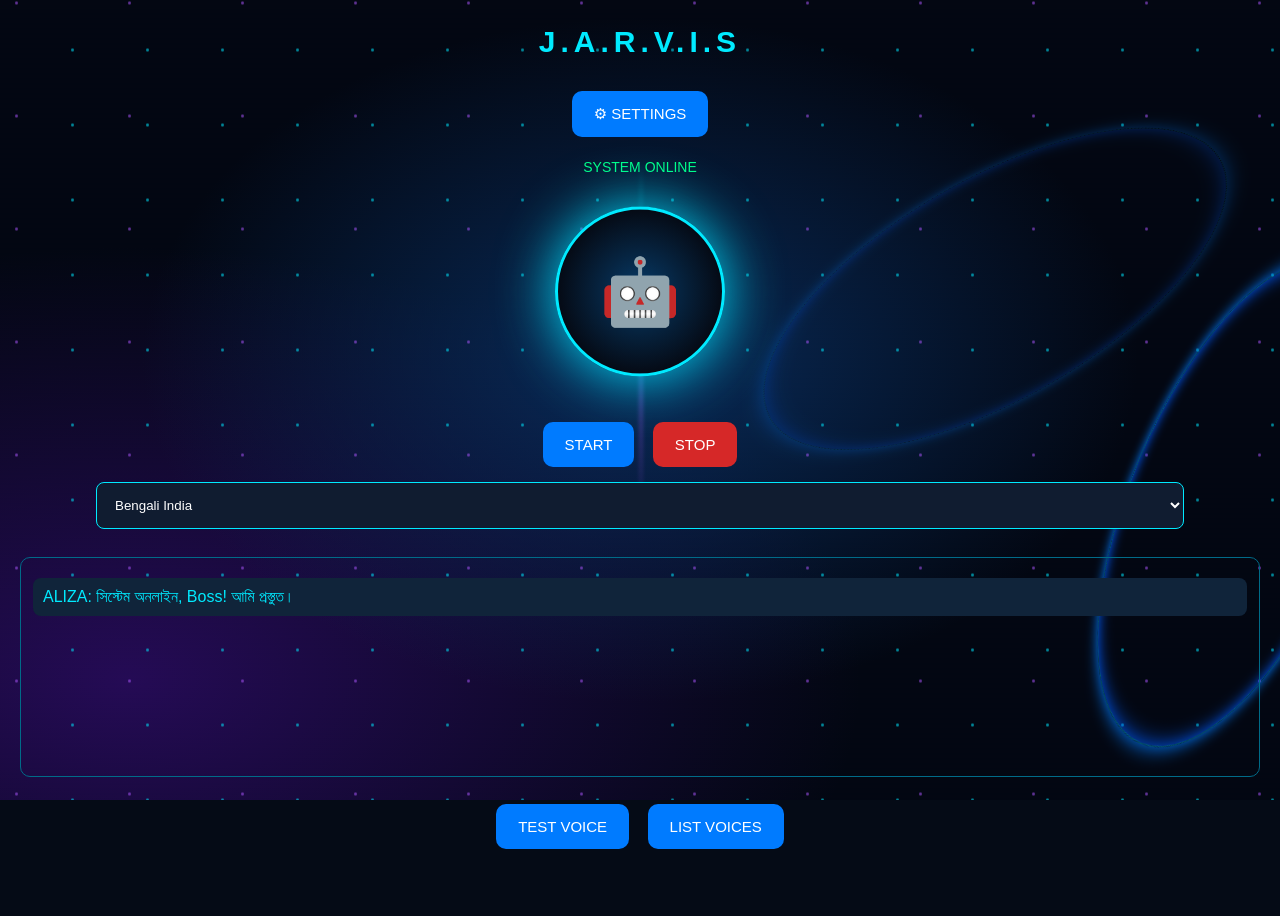
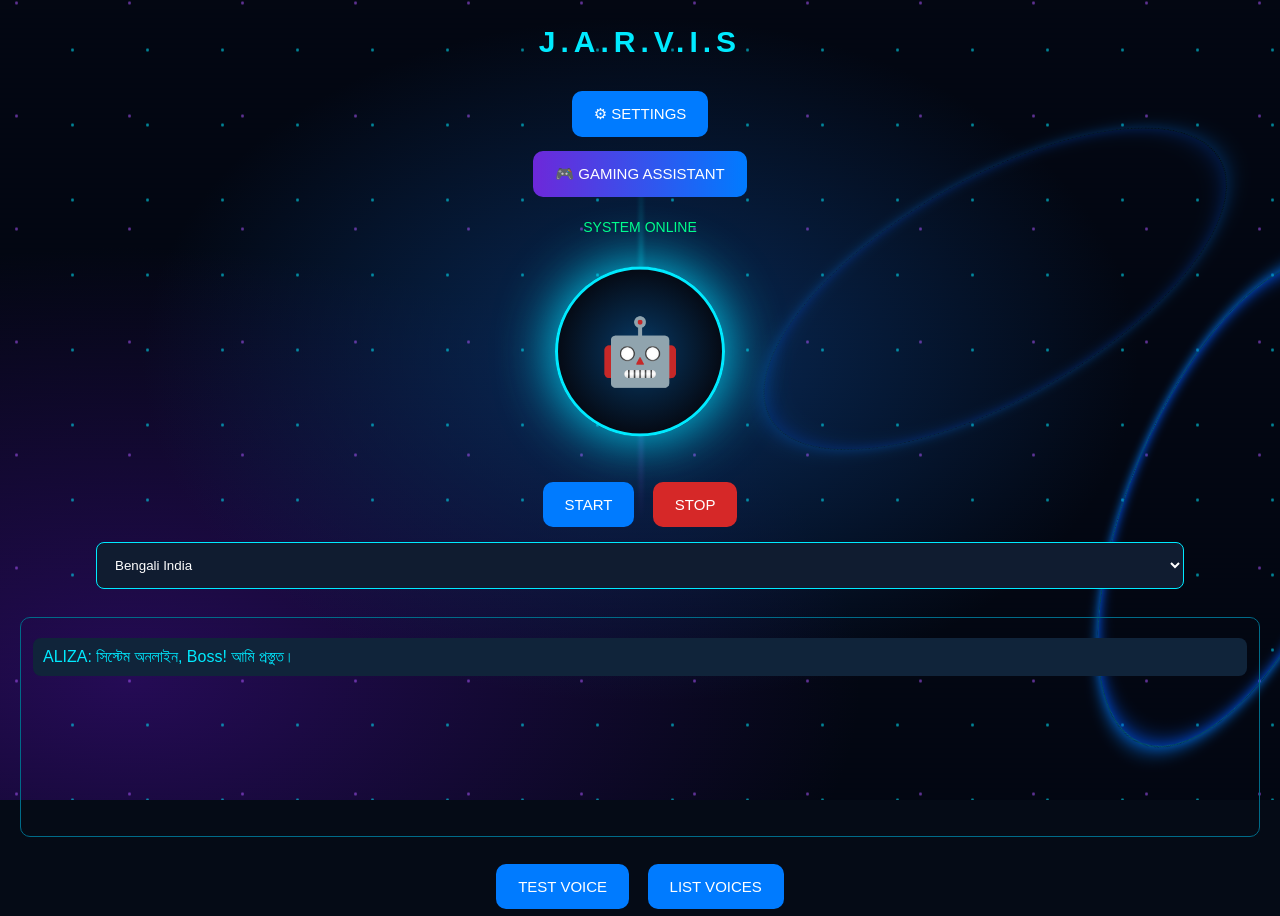
Before and after one commit to arifmiah790850-sudo/JARVIS-MOBILE, a website: page www/index.html in a window 1280 px wide. Before the commit the page ends 856 px from the top, so only its background shows below. Drawn offline with Linux system fonts and the light colour scheme.

Commit message:
Add ALIZA Gaming Assistant

```diff
--- a/www/index.html
+++ b/www/index.html
@@ -598,6 +598,77 @@ window.addEventListener("beforeunload", () => {
     stopListening();
 });
 
+
+// ALIZA_GAMING_ASSISTANT
+(function () {
+    const style = document.createElement("style");
+    style.textContent = `
+      #gamingPanel {
+        display:none; margin:15px; padding:18px;
+        background:#101c30; border:1px solid #00eaff;
+        border-radius:14px; box-shadow:0 0 20px #007bff55;
+      }
+      #gamingPanel input, #gamingPanel textarea {
+        width:100%; padding:12px; margin:8px 0;
+        background:#050b16; color:white;
+        border:1px solid #00eaff; border-radius:8px;
+      }
+      #gamingPanel textarea { min-height:90px; }
+    `;
+    document.head.appendChild(style);
+
+    const button = document.createElement("button");
+    button.id = "gamingAssistantButton";
+    button.textContent = "🎮 GAMING ASSISTANT";
+    button.style.background = "linear-gradient(90deg,#6d28d9,#007bff)";
+    button.onclick = function () {
+        const panel = document.getElementById("gamingPanel");
+        panel.style.display = panel.style.display === "block" ? "none" : "block";
+    };
+
+    const panel = document.createElement("section");
+    panel.id = "gamingPanel";
+    panel.innerHTML = `
+      <h2>🎮 ALIZA GAMING ASSISTANT</h2>
+      <p>গেমের নাম ও তোমার প্রশ্ন লেখো।</p>
+      <input id="gamingGame" placeholder="Game name (যেমন: Minecraft)">
+      <textarea id="gamingQuestion" placeholder="কী জানতে চাও?"></textarea>
+      <button id="gamingAsk">ASK ALIZA</button>
+      <button id="gamingClose" class="stop">CLOSE</button>
+      <p id="gamingStatus">Gaming Assistant Ready</p>
+    `;
+
+    const settingsButton = document.querySelector(
+        'button[onclick="toggleCustomization()"]'
+    );
+    if (!settingsButton || !settingsButton.parentElement) return;
+
+    settingsButton.parentElement.after(button, panel);
+
+    document.getElementById("gamingClose").onclick = function () {
+        panel.style.display = "none";
+    };
+
+    document.getElementById("gamingAsk").onclick = async function () {
+        const game = document.getElementById("gamingGame").value.trim();
+        const question = document.getElementById("gamingQuestion").value.trim();
+        const status = document.getElementById("gamingStatus");
+
+        if (!game || !question) {
+            status.textContent = "Game name এবং প্রশ্ন দুটোই লেখো।";
+            return;
+        }
+
+        status.textContent = "ALIZA AI-এর সঙ্গে যোগাযোগ হচ্ছে...";
+        await askJarvisAI(
+            "তুমি ALIZA Gaming Assistant। গেম: " + game +
+            "। ব্যবহারকারীর প্রশ্ন: " + question +
+            "। নিরাপদ, বৈধ এবং ন্যায্য গেমিং পরামর্শ দাও।"
+        );
+        status.textContent = "Request completed. Chat দেখো।";
+    };
+})();
+
 </script>
 </body>
 </html>
```
